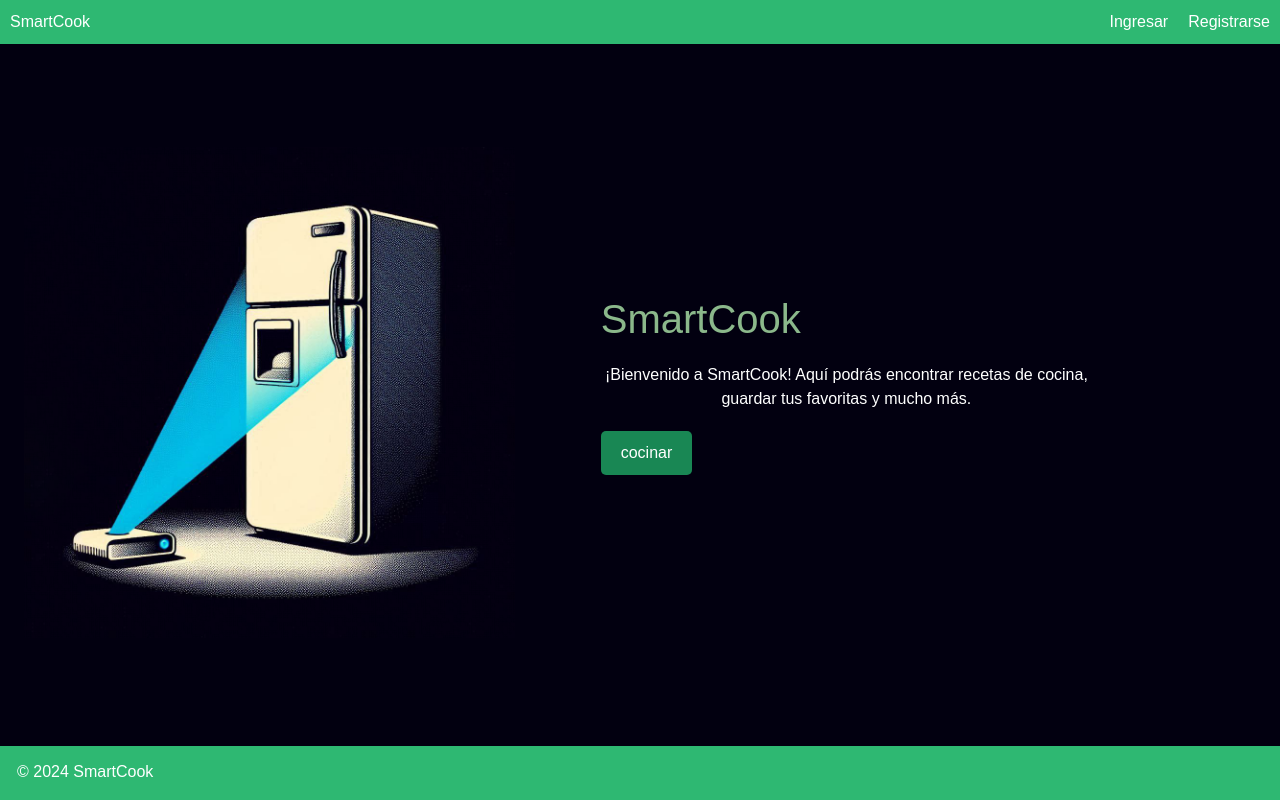
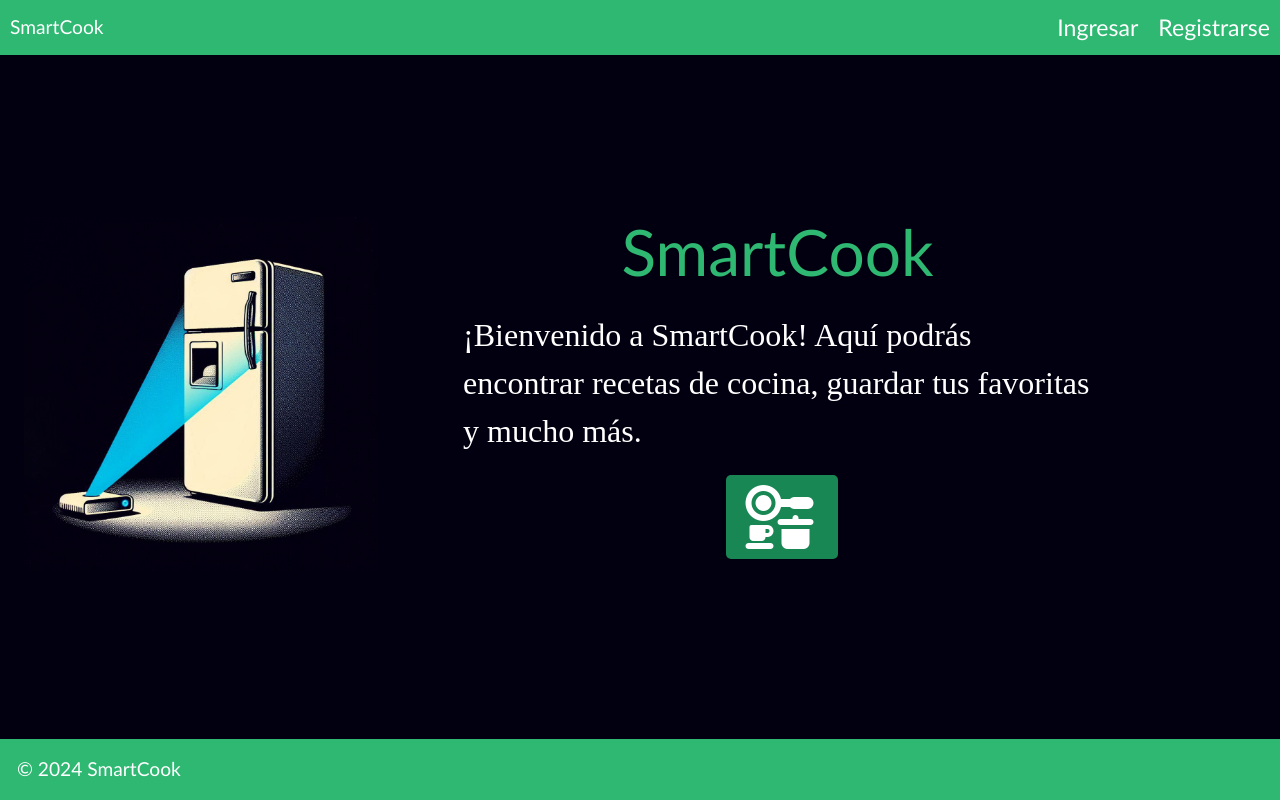
Before and after one commit to alejandg1/SmartCook, a Django app: page / in a window 1280 px wide. Run offline with Django 5.2, Linux system fonts and the light colour scheme; some libraries are stand-ins or nearby versions.

Commit message:
cambios del css del index principal

```diff
--- a/smartcook/templates/index.html
+++ b/smartcook/templates/index.html
@@ -5,10 +5,10 @@
         <div class="right">
             <img class="MainFund" src="{% static './media/fondos/nevera.png' %}" alt="main_img" ></img>
         </div>
-        <div class="left">
+        <div class="left text-center">
             <h1>SmartCook</h1>
-            <p>¡Bienvenido a SmartCook! Aquí podrás encontrar recetas de cocina, guardar tus favoritas y mucho más.</p>
-            {% include "components/button.html" with class="btn btn-success md2" page='smartcook:kitchen' id="cook" text="cocinar" %}
+            <p class="text-start">¡Bienvenido a SmartCook! Aquí podrás encontrar recetas de cocina, guardar tus favoritas y mucho más.</p>
+            {% include "components/button.html" with page='smartcook:kitchen' id='cook' icon="fa-kitchen-set icono-grande" %}
         </div>
     </div>
 {% endblock %}
--- a/static/styles/bars.css
+++ b/static/styles/bars.css
@@ -4,6 +4,7 @@
   align-items: center;
   width: 100%;
   background-color: #2EB872;
+  font-size: 1.2em;/*tamaño de letra de smartcook*/
 }
 
 .bar ul {
@@ -24,6 +25,8 @@
   list-style-type: none;
   margin-right: -3;
   display: flex;
+  font-size: 1.2em;/*tamaño de letra de ingresar y registrar*/
+  font-family:'Gill Sans', 'Gill Sans MT', Calibri, 'Trebuchet MS', sans-serif;/*letra de ingresar,registrar*/
 }
 
 .bar ul li a:hover {
--- a/static/styles/card.css
+++ b/static/styles/card.css
@@ -11,6 +11,7 @@
 
 .card .card-header{
   height: 20%;
+
 }
 
 .card .card-body{
--- a/static/styles/index.css
+++ b/static/styles/index.css
@@ -18,7 +18,7 @@ p{
   margin-left: 17px;
 }
 *{
-  font-family:Arial, Helvetica, sans-serif
+  font-family:'Gill Sans', 'Gill Sans MT', Calibri, 'Trebuchet MS', sans-serif;/*tipo de letra de titulo*/
 }
 
 .content {
@@ -52,29 +52,32 @@ p{
 }
 
 .right {
-  width: 50%;
+  width: 70%;
   display: flex;
   justify-content: center;
   margin-right: 8%;
 }
 
 .left {
-  width: 50%;
   display: flex;
+  flex-direction: column;
+  align-items: center;
   justify-content: center;
-  align-items: flex-start;
-  flex-direction: column;
+  text-align: center;
 }
 
 .left h1 {
   margin-bottom: 20px;
-  color: #8BB88B;
+  color: #2EB872;
+  font-size:4em;/*tamaño del titulo*/
 }
 
 .left p {
   margin-bottom: 20px;
   color: #ffffff;
   margin-left: 0%;
+  font-family:'Times New Roman', Times, serif;/*tipo de letra de contenido*/
+  font-size:2em;/*tamaño del texto*/
 }
 
 .left .btn {
@@ -85,8 +88,19 @@ p{
   padding: 10px 20px;
   border: none;
   border-radius: 5px;
+  align-items: center;
+  justify-content: center;
 }
 button{
   color: #ffffff;
   cursor: pointer;
 }
+.icono-grande {
+  font-size: 4em; /* Cambia esto al tamaño que necesites */
+}
+
+.btn-icono-grande {
+  display: flex;
+  align-items: center;
+  justify-content: center;
+}
--- a/templates/components/button.html
+++ b/templates/components/button.html
@@ -1,6 +1,6 @@
 <button
   type="{{ type|default:'button'}}"
-  class="{{ class|default:'btn btn-success ms-2' }}"
+  class="{{ class|default:'btn btn-success ms-2' }} btn-icono-grande"
   id="{{ id|default:'' }}"
   onclick="{{ onclick|default:'' }}"
 >
@@ -13,7 +13,7 @@
       href={% url page %}
     {% endif %}
   {% endif %}
-    class='fa-solid {{icon}}'></a>
+    class='fa-solid {{icon}} icono grande'></a>
   {% else %}
   {{ text|default:'' }}
   {% endif %}
```
Also changed, not shown: static/styles/button.css (line endings or trailing spaces).
